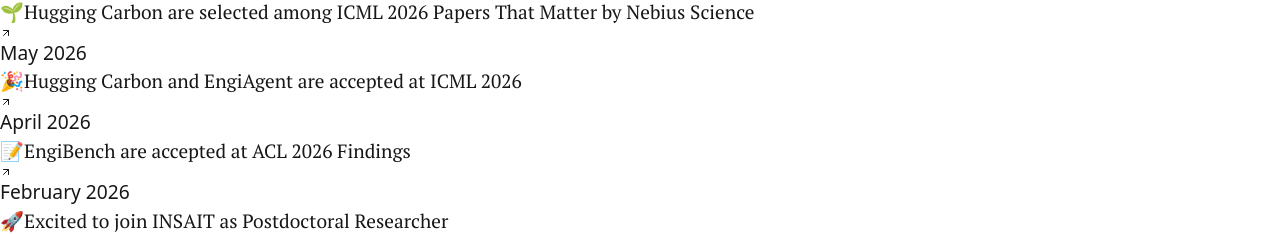
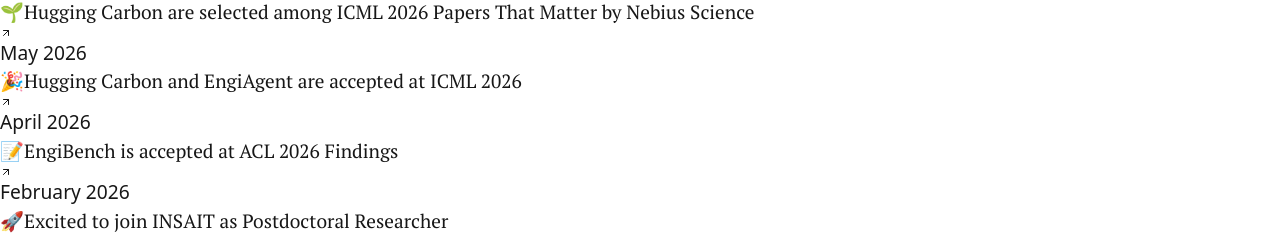
Before and after one commit to daydreamer-amelia/daydreamer-amelia.github.io, a Next.js app: page / in a window 1280 px wide. Shown: the part 1829-2063 px from the top of the page. Built offline with nearby package versions, Linux system fonts and the light colour scheme.

Commit message:
Fix EngiBench news grammar (is accepted)

```diff
--- a/src/data/news.ts
+++ b/src/data/news.ts
@@ -23,7 +23,7 @@
   {
     date: "April 2026",
     emoji: "📝",
-    title: "EngiBench are accepted at ACL 2026 Findings",
+    title: "EngiBench is accepted at ACL 2026 Findings",
     link: "https://aclanthology.org/",
   },
   {
```
